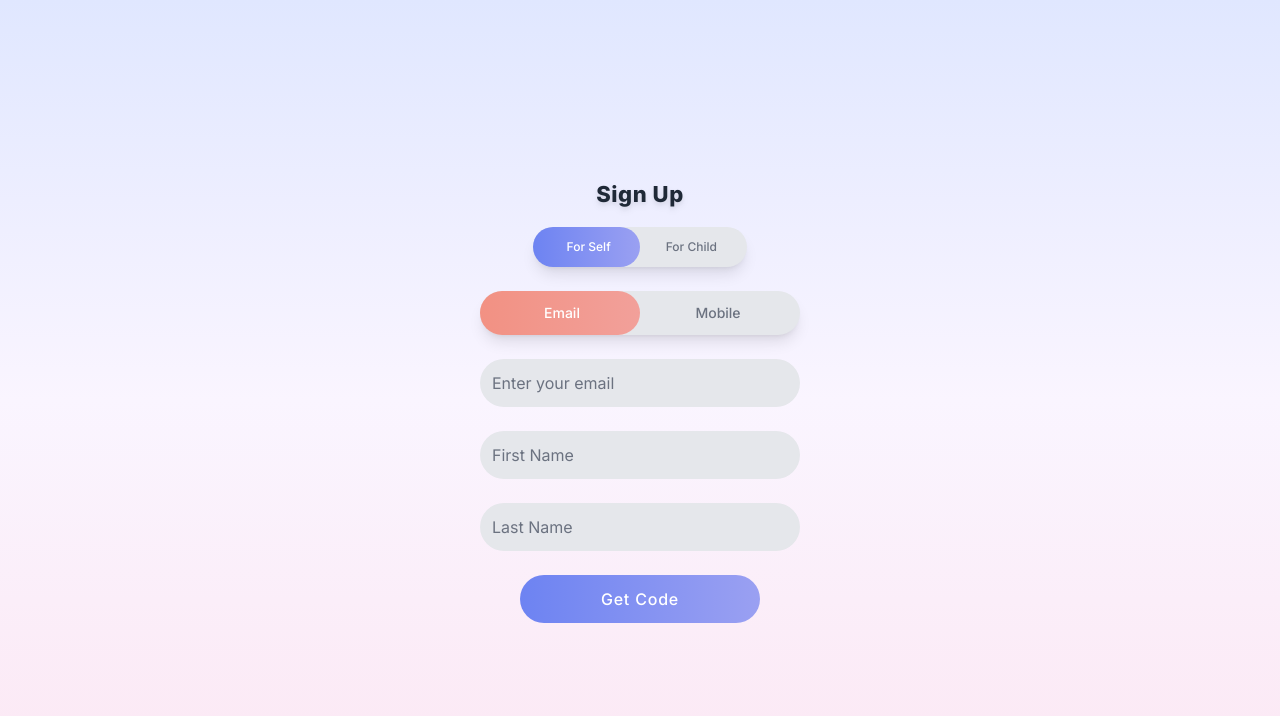
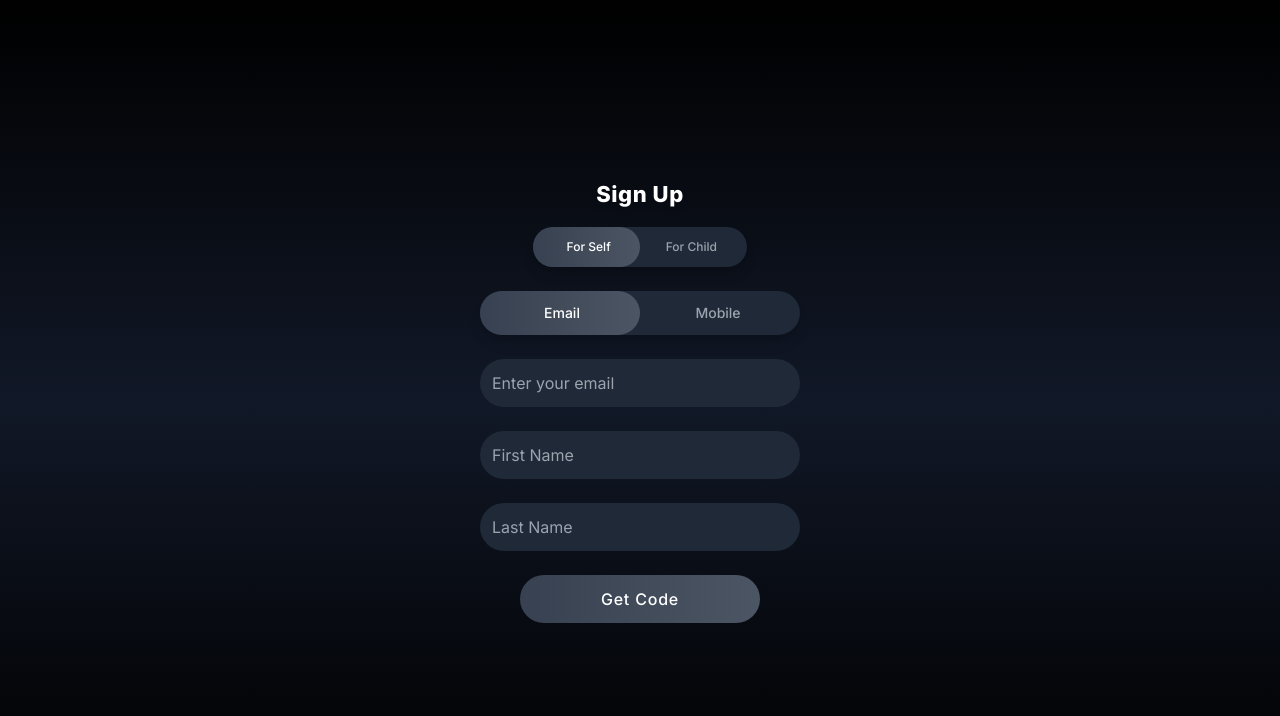
Before and after one commit to haresh12/CareerBridge, a Next.js app: page /signup in a window 1280 px wide. Shown: the top 716 px of the page. Built offline with nearby package versions, Linux system fonts and the light colour scheme.

Commit message:
Change to black color theam

```diff
--- a/app/signup/page.tsx
+++ b/app/signup/page.tsx
@@ -25,9 +25,9 @@ export default function SignUp() {
     };
 
     return (
-        <main className="flex flex-col min-h-screen items-center justify-center bg-gradient-to-b from-indigo-100 via-purple-50 to-pink-100 text-gray-900 p-6 space-y-4">
+        <main className="flex flex-col min-h-screen items-center justify-center bg-gradient-to-b from-black via-gray-900 to-black text-white p-6 space-y-4">
 
-            <h4 className="font-extrabold tracking-wide text-gray-800 drop-shadow-md" style={{ fontSize: '22px' }}>
+            <h4 className="font-extrabold tracking-wide drop-shadow-md" style={{ fontSize: '22px' }}>
                 Sign Up
             </h4>
 
@@ -35,15 +35,15 @@ export default function SignUp() {
 
                 {/* User Type Selection */}
                 <div className="relative w-full max-w-xs flex justify-center">
-                    <div className="relative flex items-center bg-gray-200 rounded-full p-1 w-2/3 shadow-lg">
+                    <div className="relative flex items-center bg-gray-800 rounded-full p-1 w-2/3 shadow-lg">
                         <div
-                            className={`absolute left-0 top-0 h-full w-1/2 bg-gradient-to-r from-[#6D83F2] to-[#9AA0F2] rounded-full transition-transform duration-300 ease-in-out transform ${userType === 'self' ? 'translate-x-0' : 'translate-x-full'
+                            className={`absolute left-0 top-0 h-full w-1/2 bg-gradient-to-r from-gray-700 to-gray-600 rounded-full transition-transform duration-300 ease-in-out transform ${userType === 'self' ? 'translate-x-0' : 'translate-x-full'
                                 }`}
                         />
                         <button
                             type="button"
                             onClick={() => !codeSent && setUserType('self')}
-                            className={`relative z-10 w-1/2 py-2 text-xs font-medium text-center transition-transform transform hover:scale-105 ${userType === 'self' ? 'text-white' : 'text-gray-500'
+                            className={`relative z-10 w-1/2 py-2 text-xs font-medium text-center transition-transform transform hover:scale-105 ${userType === 'self' ? 'text-white' : 'text-gray-400'
                                 } ${codeSent ? 'cursor-not-allowed opacity-50' : 'cursor-pointer'}`}
                             disabled={codeSent}
                         >
@@ -52,7 +52,7 @@ export default function SignUp() {
                         <button
                             type="button"
                             onClick={() => !codeSent && setUserType('child')}
-                            className={`relative z-10 w-1/2 py-2 text-xs font-medium text-center transition-transform transform hover:scale-105 ${userType === 'child' ? 'text-white' : 'text-gray-500'
+                            className={`relative z-10 w-1/2 py-2 text-xs font-medium text-center transition-transform transform hover:scale-105 ${userType === 'child' ? 'text-white' : 'text-gray-400'
                                 } ${codeSent ? 'cursor-not-allowed opacity-50' : 'cursor-pointer'}`}
                             disabled={codeSent}
                         >
@@ -63,15 +63,15 @@ export default function SignUp() {
 
                 {/* Sign Up Method Selection */}
                 <div className="relative w-full max-w-xs">
-                    <div className="relative flex items-center bg-gray-200 rounded-full p-1 shadow-lg">
+                    <div className="relative flex items-center bg-gray-800 rounded-full p-1 shadow-lg">
                         <div
-                            className={`absolute left-0 top-0 h-full w-1/2 bg-gradient-to-r from-[#F29183] to-[#F2A09A] rounded-full transition-transform duration-300 ease-in-out transform ${signUpMethod === 'email' ? 'translate-x-0' : 'translate-x-full'
+                            className={`absolute left-0 top-0 h-full w-1/2 bg-gradient-to-r from-gray-700 to-gray-600 rounded-full transition-transform duration-300 ease-in-out transform ${signUpMethod === 'email' ? 'translate-x-0' : 'translate-x-full'
                                 }`}
                         />
                         <button
                             type="button"
                             onClick={() => !codeSent && setSignUpMethod('email')}
-                            className={`relative z-10 w-1/2 py-2 text-sm font-medium text-center transition-transform transform hover:scale-105 ${signUpMethod === 'email' ? 'text-white' : 'text-gray-500'
+                            className={`relative z-10 w-1/2 py-2 text-sm font-medium text-center transition-transform transform hover:scale-105 ${signUpMethod === 'email' ? 'text-white' : 'text-gray-400'
                                 } ${codeSent ? 'cursor-not-allowed opacity-50' : 'cursor-pointer'}`}
                             disabled={codeSent}
                         >
@@ -80,7 +80,7 @@ export default function SignUp() {
                         <button
                             type="button"
                             onClick={() => !codeSent && setSignUpMethod('mobile')}
-                            className={`relative z-10 w-1/2 py-2 text-sm font-medium text-center transition-transform transform hover:scale-105 ${signUpMethod === 'mobile' ? 'text-white' : 'text-gray-500'
+                            className={`relative z-10 w-1/2 py-2 text-sm font-medium text-center transition-transform transform hover:scale-105 ${signUpMethod === 'mobile' ? 'text-white' : 'text-gray-400'
                                 } ${codeSent ? 'cursor-not-allowed opacity-50' : 'cursor-pointer'}`}
                             disabled={codeSent}
                         >
@@ -95,20 +95,20 @@ export default function SignUp() {
                         <input
                             type="email"
                             placeholder="Enter your email"
-                            className="w-full p-3 rounded-full bg-gray-200 text-gray-900 placeholder-gray-500 focus:outline-none focus:ring-4 focus:ring-indigo-300"
+                            className="w-full p-3 rounded-full bg-gray-800 text-white placeholder-gray-400 focus:outline-none focus:ring-4 focus:ring-gray-500"
                             disabled={codeSent}
                         />
                     </div>
                 ) : (
                     <div className="space-y-1">
                         <div className="relative flex items-center w-full">
-                            <span className="absolute inset-y-0 left-0 flex items-center pl-3 text-gray-700">
+                            <span className="absolute inset-y-0 left-0 flex items-center pl-3 text-gray-400">
                                 🇮🇳 +91
                             </span>
                             <input
                                 type="tel"
                                 placeholder="Enter your mobile number"
-                                className="w-full p-3 pl-20 rounded-full bg-gray-200 text-gray-900 placeholder-gray-500 focus:outline-none focus:ring-4 focus:ring-indigo-300"
+                                className="w-full p-3 pl-20 rounded-full bg-gray-800 text-white placeholder-gray-400 focus:outline-none focus:ring-4 focus:ring-gray-500"
                                 disabled={codeSent}
                             />
                         </div>
@@ -122,7 +122,7 @@ export default function SignUp() {
                             <input
                                 type="text"
                                 placeholder="First Name"
-                                className="w-full p-3 rounded-full bg-gray-200 text-gray-900 placeholder-gray-500 focus:outline-none focus:ring-4 focus:ring-indigo-300"
+                                className="w-full p-3 rounded-full bg-gray-800 text-white placeholder-gray-400 focus:outline-none focus:ring-4 focus:ring-gray-500"
                                 disabled={codeSent}
                             />
                         </div>
@@ -130,7 +130,7 @@ export default function SignUp() {
                             <input
                                 type="text"
                                 placeholder="Last Name"
-                                className="w-full p-3 rounded-full bg-gray-200 text-gray-900 placeholder-gray-500 focus:outline-none focus:ring-4 focus:ring-indigo-300"
+                                className="w-full p-3 rounded-full bg-gray-800 text-white placeholder-gray-400 focus:outline-none focus:ring-4 focus:ring-gray-500"
                                 disabled={codeSent}
                             />
                         </div>
@@ -143,7 +143,7 @@ export default function SignUp() {
                             <input
                                 type="text"
                                 placeholder="Your First Name"
-                                className="w-full p-3 rounded-full bg-gray-200 text-gray-900 placeholder-gray-500 focus:outline-none focus:ring-4 focus:ring-indigo-300"
+                                className="w-full p-3 rounded-full bg-gray-800 text-white placeholder-gray-400 focus:outline-none focus:ring-4 focus:ring-gray-500"
                                 disabled={codeSent}
                             />
                         </div>
@@ -151,7 +151,7 @@ export default function SignUp() {
                             <input
                                 type="text"
                                 placeholder="Your Last Name"
-                                className="w-full p-3 rounded-full bg-gray-200 text-gray-900 placeholder-gray-500 focus:outline-none focus:ring-4 focus:ring-indigo-300"
+                                className="w-full p-3 rounded-full bg-gray-800 text-white placeholder-gray-400 focus:outline-none focus:ring-4 focus:ring-gray-500"
                                 disabled={codeSent}
                             />
                         </div>
@@ -159,7 +159,7 @@ export default function SignUp() {
                             <input
                                 type="text"
                                 placeholder="Child Name"
-                                className="w-full p-3 rounded-full bg-gray-200 text-gray-900 placeholder-gray-500 focus:outline-none focus:ring-4 focus:ring-indigo-300"
+                                className="w-full p-3 rounded-full bg-gray-800 text-white placeholder-gray-400 focus:outline-none focus:ring-4 focus:ring-gray-500"
                                 disabled={codeSent}
                             />
                         </div>
@@ -177,7 +177,7 @@ export default function SignUp() {
                                     maxLength={1}
                                     value={digit}
                                     onChange={(e) => handleCodeChange(e.target.value, index)}
-                                    className="w-10 h-10 sm:w-12 sm:h-12 text-center text-xl rounded-lg bg-gray-200 text-gray-900 focus:outline-none focus:ring-2 focus:ring-indigo-300"
+                                    className="w-10 h-10 sm:w-12 sm:h-12 text-center text-xl rounded-lg bg-gray-800 text-white focus:outline-none focus:ring-2 focus:ring-gray-500"
                                     ref={(el) => { inputRefs.current[index] = el; }}
                                 />
                             ))}
@@ -190,7 +190,7 @@ export default function SignUp() {
                     <button
                         type="button"
                         onClick={handleGetCodeClick}
-                        className="w-3/4 py-3 rounded-full text-base font-medium tracking-wider text-white bg-gradient-to-r from-[#6D83F2] to-[#9AA0F2] hover:scale-105 focus:outline-none focus:ring-4 focus:ring-indigo-300 focus:ring-opacity-50 transition-transform duration-300 ease-in-out"
+                        className="w-3/4 py-3 rounded-full text-base font-medium tracking-wider text-white bg-gradient-to-r from-gray-700 to-gray-600 hover:scale-105 focus:outline-none focus:ring-4 focus:ring-gray-500 focus:ring-opacity-50 transition-transform duration-300 ease-in-out"
                         disabled={codeSent}
                     >
                         {codeSent ? "Next" : "Get Code"}
```
Also changed, not shown: app/page.tsx (+11 -11 lines), app/signin/page.tsx (+16 -17 lines).
